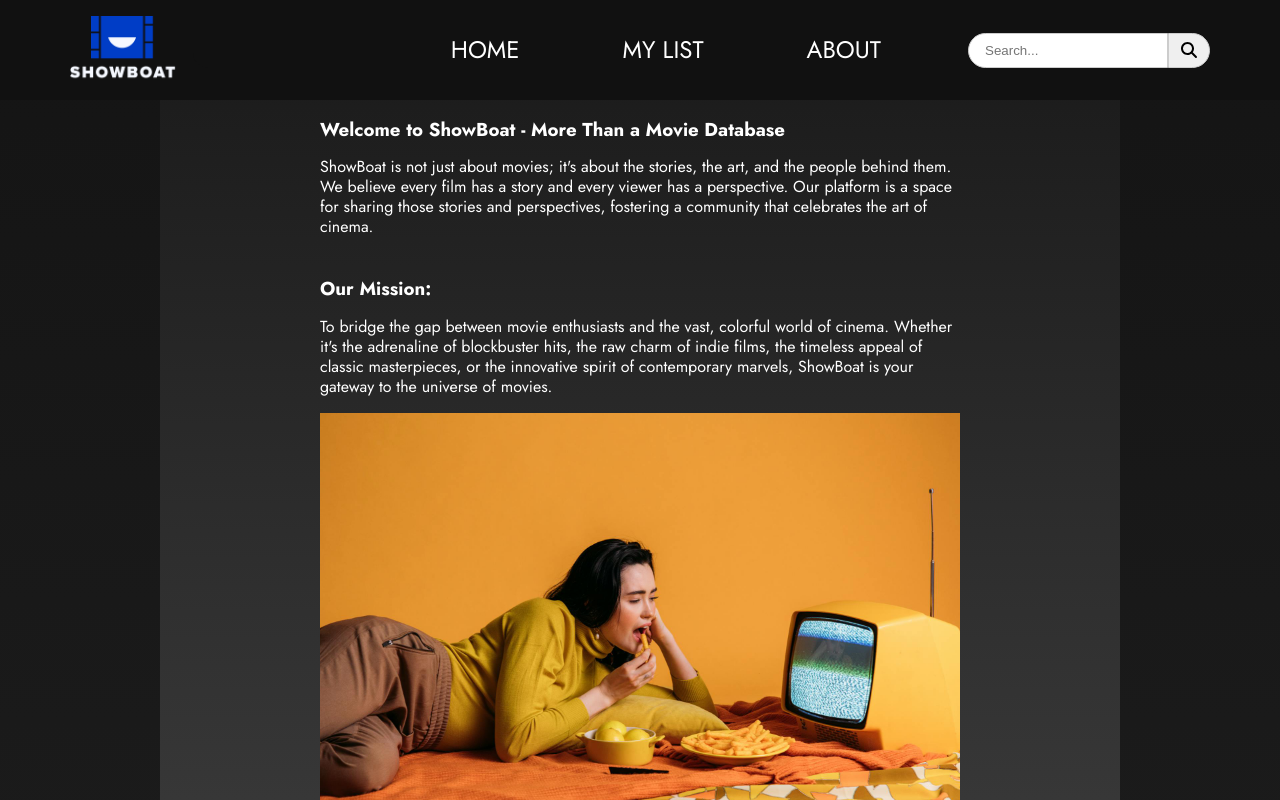
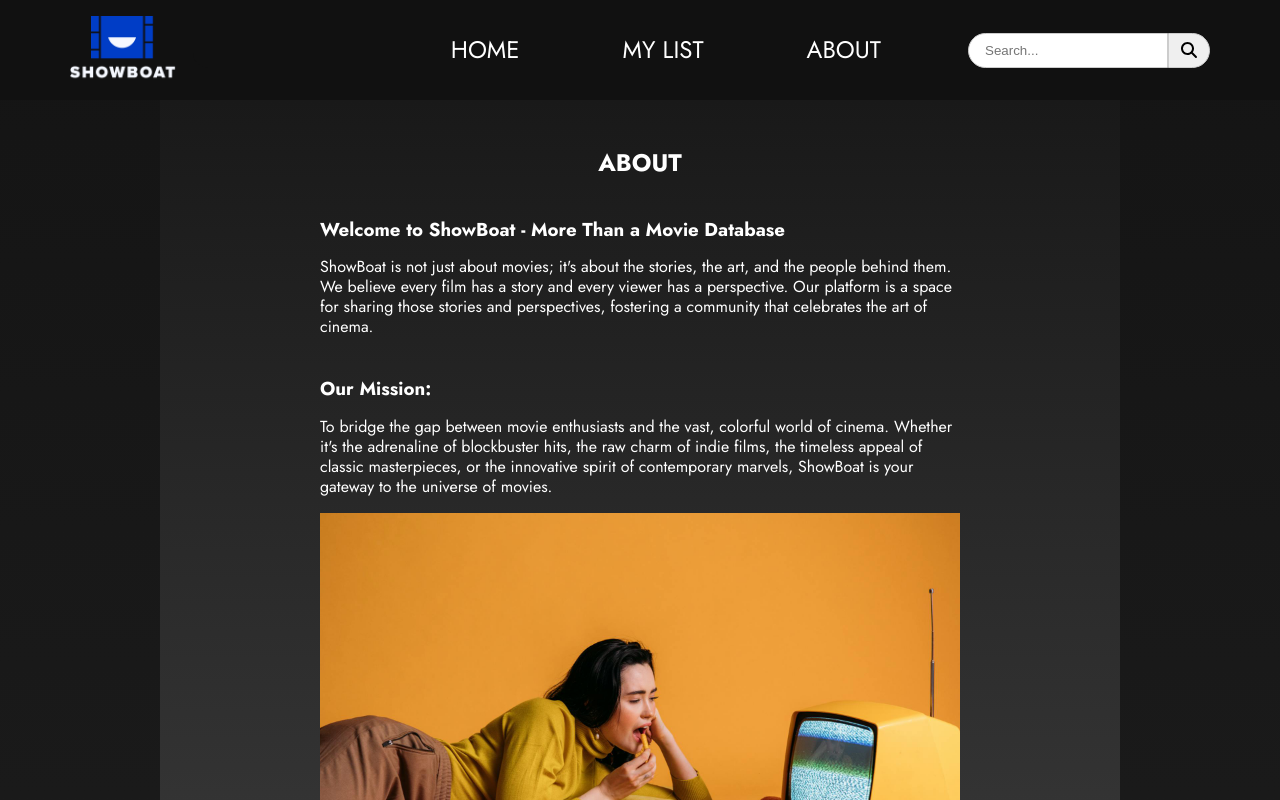
Before and after one commit to allankchow/showboat, a React (Vite) app: page /about in a window 1280 px wide. Shown: the top 800 px of the page. Built offline with nearby package versions, Linux system fonts and the light colour scheme.

Commit message:
updated padding to work with new fixed top header bar

```diff
--- a/src/scss/components/_about.scss
+++ b/src/scss/components/_about.scss
@@ -1,13 +1,14 @@
 @use '../base/variables' as *;
 @use '../utilities/mixins' as *;
+@use '../utilities/functions' as *;
 
 
 // -----------------------------------------------------------------------
 // Mobile and Universal Styling
 // -----------------------------------------------------------------------
 .about {
+    padding-top: $mobile-header-height;
     @include flex-column (center, center, 0);
-    // padding: 2.5rem 0;
 }
 
 .about-section-01 {
@@ -61,3 +62,9 @@
 
     }
 }
+
+@include mq($desktop-medium-width){
+    .about{
+        padding-top: $desktop-header-height;
+    }
+}
```
